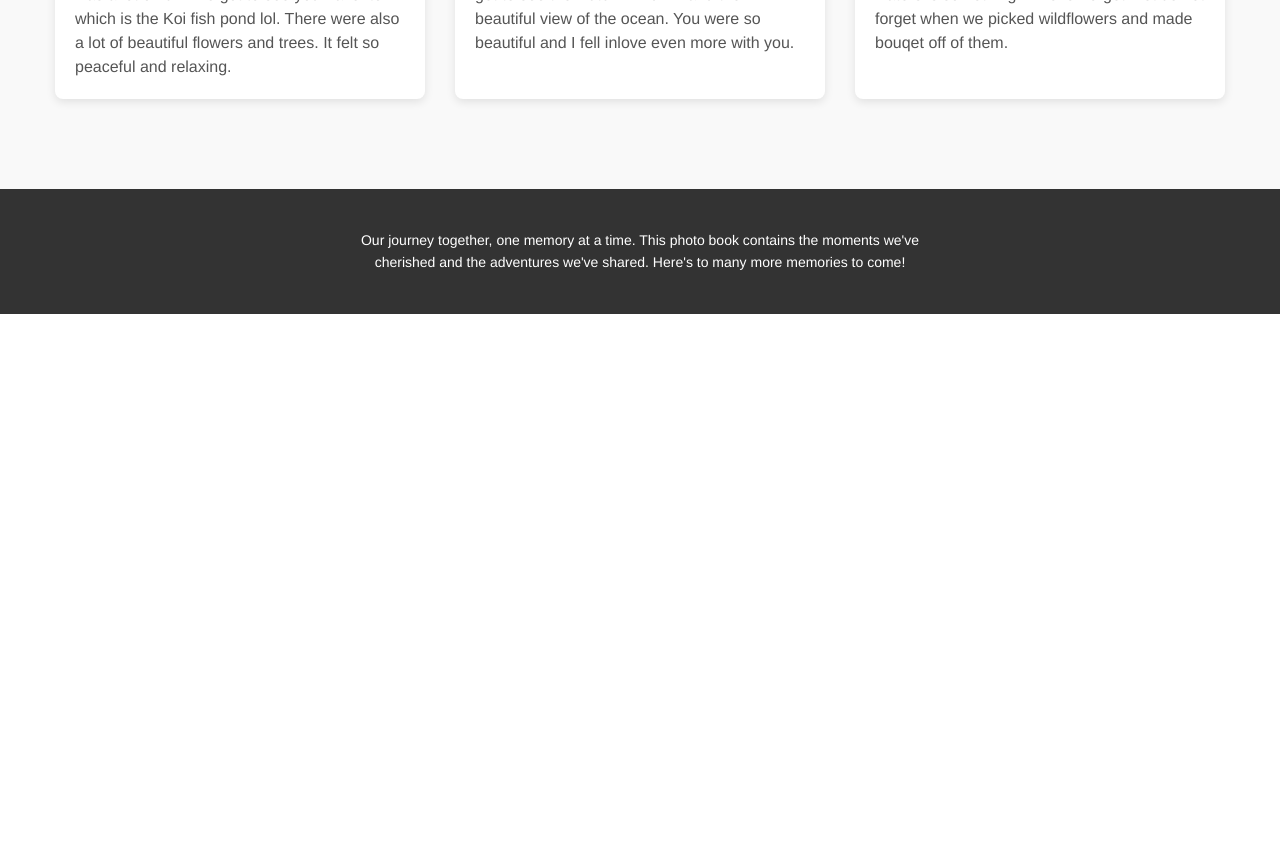
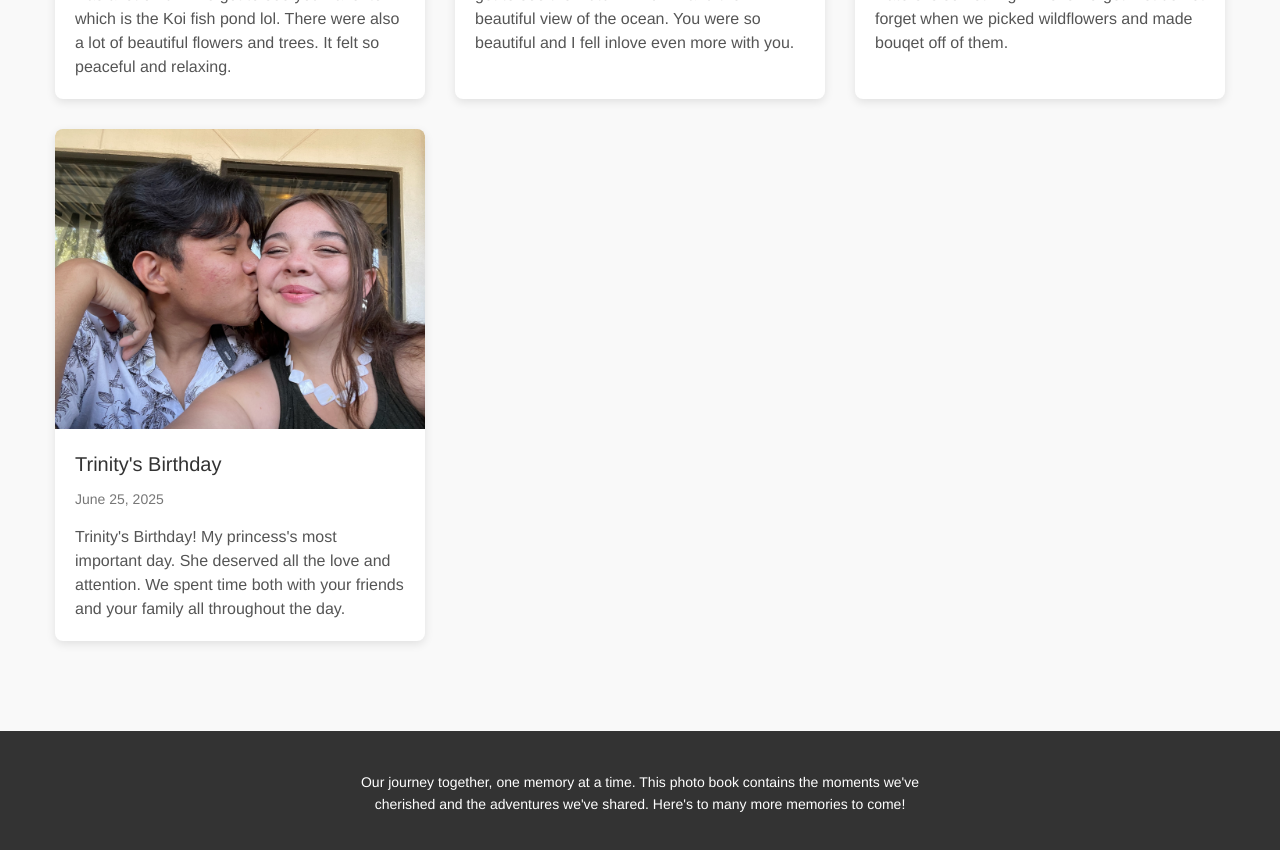
Before and after one commit to KuyaBasti/Anniversary, a Next.js app: page / in a window 1280 px wide. Shown: the part 2660-3510 px from the top of the page. Before the commit the page ends 2974 px from the top, so only its background shows below. Built offline with nearby package versions, Linux system fonts and the light colour scheme; a web font is replaced by a local one.

Commit message:
Added Trinitys Birthday

```diff
--- a/src/components/AnniversaryPage.tsx
+++ b/src/components/AnniversaryPage.tsx
@@ -119,7 +119,17 @@ export default function AnniversaryPage() {
         is something I'll never forget.
         Let us not forget when we picked wildflowers and made bouqet off of them.`,
       category: 'travels' as const
-    }
+    },
+    {
+      src: '/TrinBday.png',
+      alt: 'Trinity\'s Birthday',
+      title: 'Trinity\'s Birthday',
+      date: 'June 25, 2025',
+      description: `Trinity's Birthday!
+        My princess's most important day. She deserved all the love and attention.
+        We spent time both with your friends and your family all throughout the day.`,
+      category: 'special-days' as const
+    },
   ]
 
   const [photos, setPhotos] = useState<Photo[]>(
```
Also changed, not shown: public/TrinBday.png (added).
